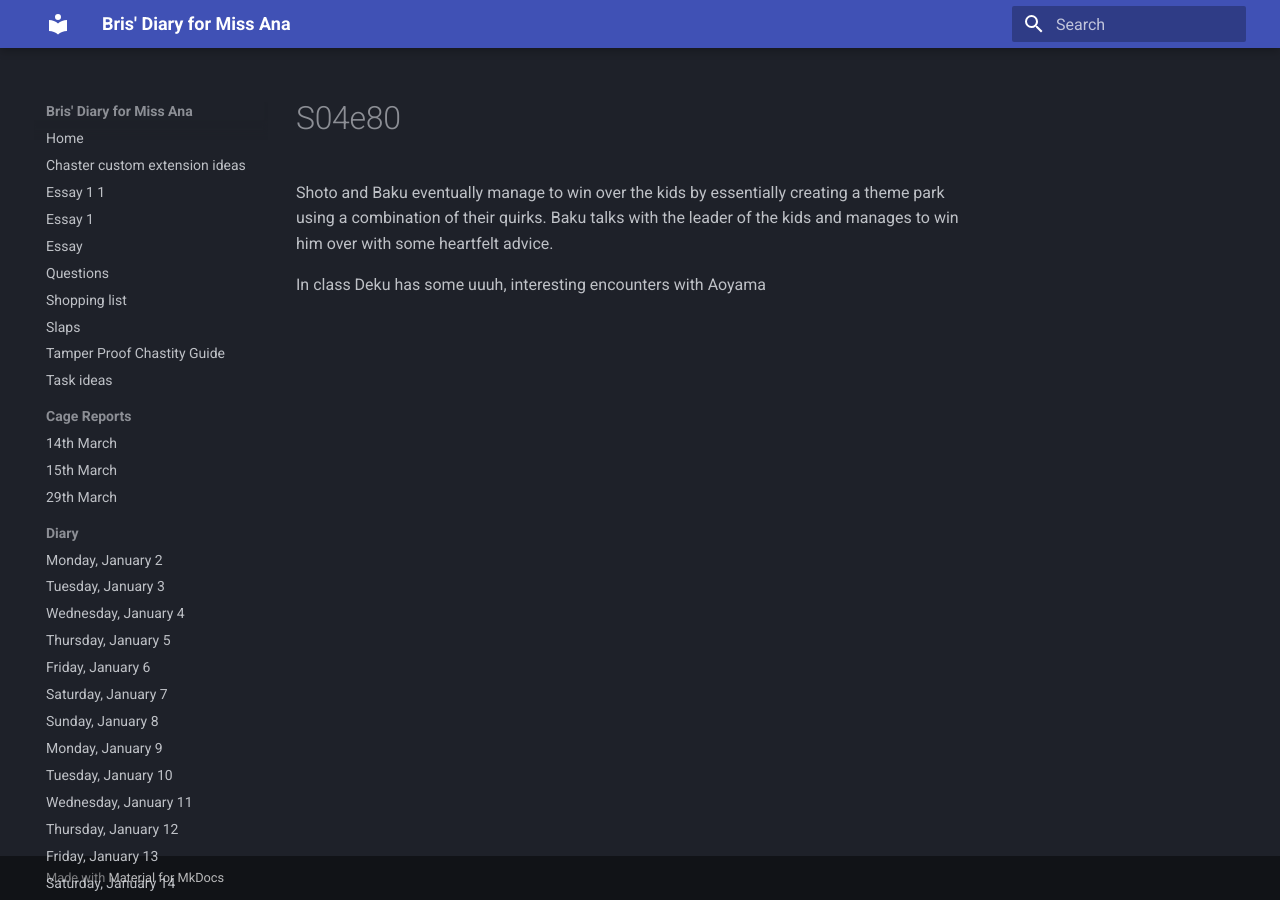
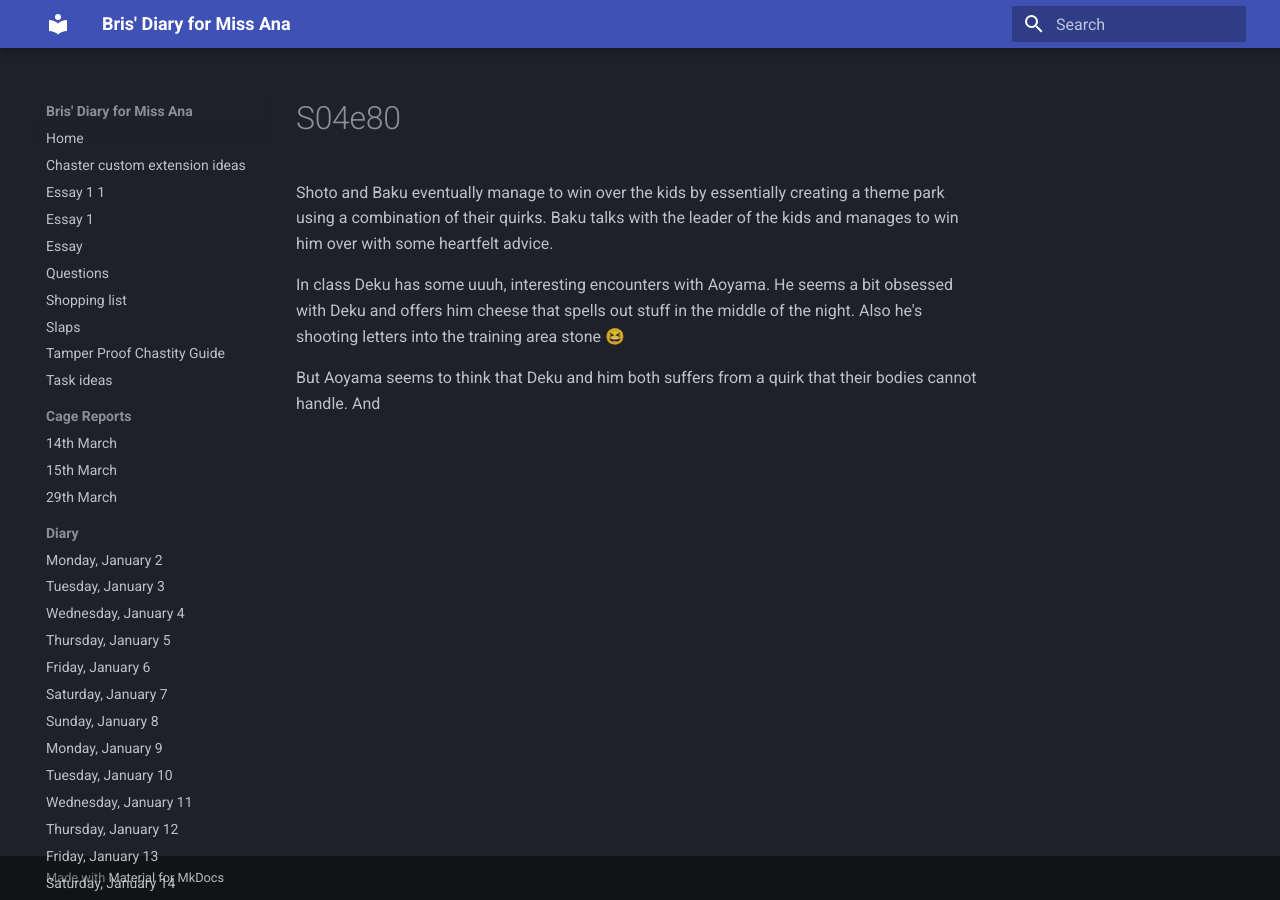
Before and after one commit to bris00/DFMA, an MkDocs documentation site: the page built from diary/Series/My Hero Academia/s04e80.md, in a window 1280 px wide. Built offline with MkDocs 1.6.1 and Material for MkDocs 9.7.7, drawn with Linux system fonts in a browser that asks for light colours.

Commit message:
vault backup: 2023-03-30 15:37:49
Affected files:
diary/Series/My Hero Academia/s04e80.md

```diff
--- a/diary/Series/My Hero Academia/s04e80.md
+++ b/diary/Series/My Hero Academia/s04e80.md
@@ -1,3 +1,5 @@
 Shoto and Baku eventually manage to win over the kids by essentially creating a theme park using a combination of their quirks. Baku talks with the leader of the kids and manages to win him over with some heartfelt advice.
 
-In class Deku has some uuuh, interesting encounters with Aoyama
+In class Deku has some uuuh, interesting encounters with Aoyama. He seems a bit obsessed with Deku and offers him cheese that spells out stuff in the middle of the night. Also he's shooting letters into the training area stone 😆
+
+But Aoyama seems to think that Deku and him both suffers from a quirk that their bodies cannot handle. And
```
